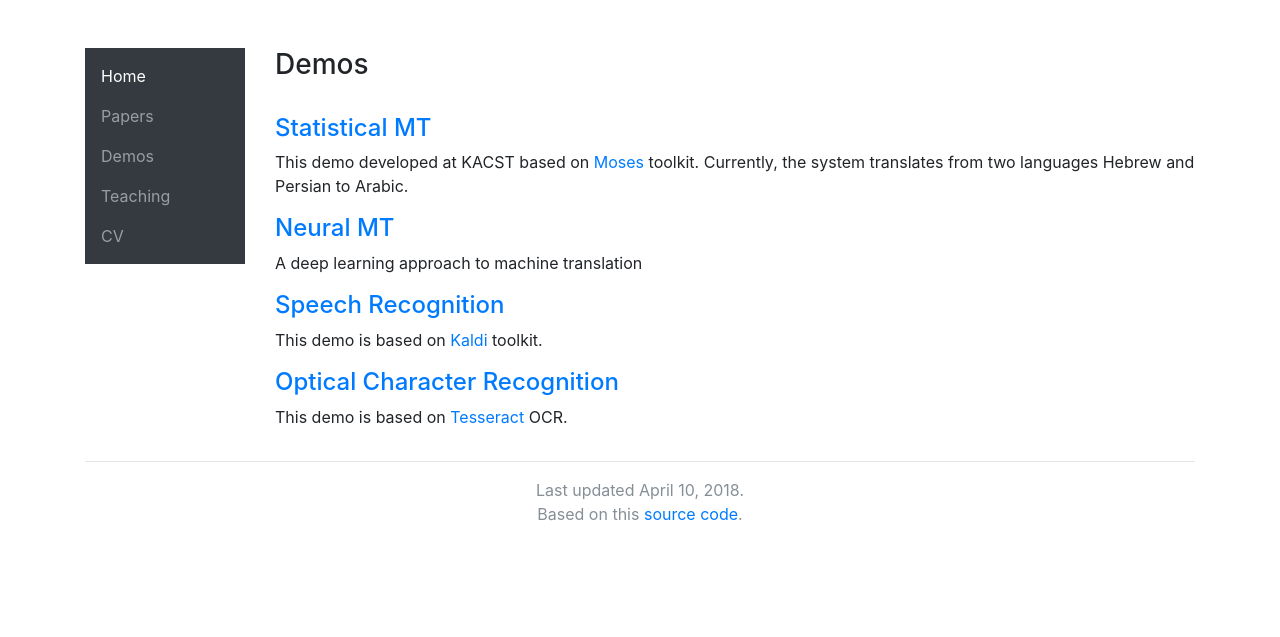
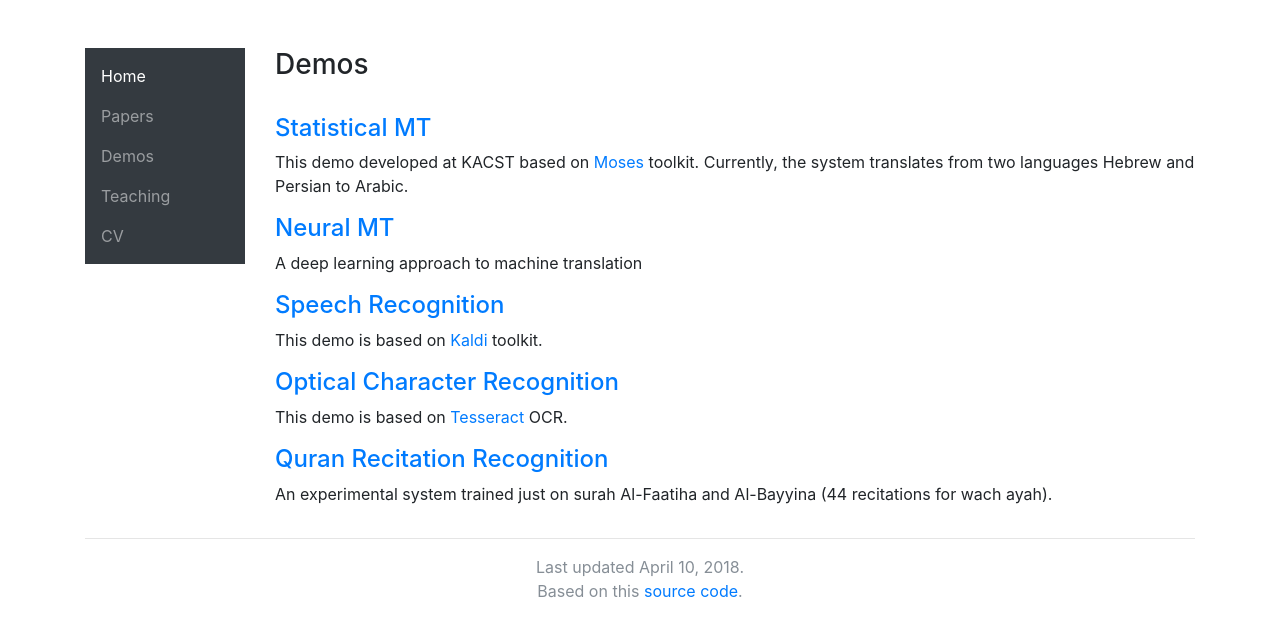
Before and after one commit to asrajeh/asrajeh.github.io, a Jekyll site: the page built from demos.html, in a window 1280 px wide. Shown: the top 637 px of the page. Built offline with Jekyll 4.4.1, drawn with Linux system fonts in a browser that asks for light colours; nearby versions of some CDN libraries.

Commit message:
Update demos.html

```diff
--- a/demos.html
+++ b/demos.html
@@ -26,3 +26,8 @@ This demo is based on <a href="http://kaldi-asr.org/">Kaldi</a> toolkit.
 <dl>
 This demo is based on <a href="https://github.com/tesseract-ocr/tesseract">Tesseract</a> OCR.
 </dl>
+
+<h4><a href="http://asrajeh.ddns.net/qrr/">Quran Recitation Recognition</a></h4>
+<dl>
+An experimental system trained just on surah Al-Faatiha and Al-Bayyina (44 recitations for wach ayah).
+</dl>
```
